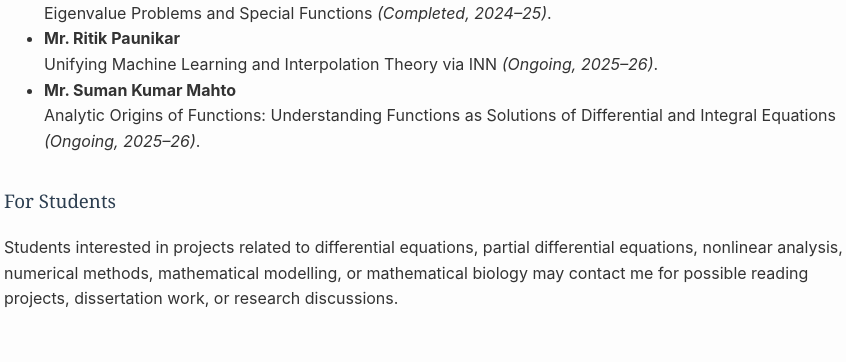
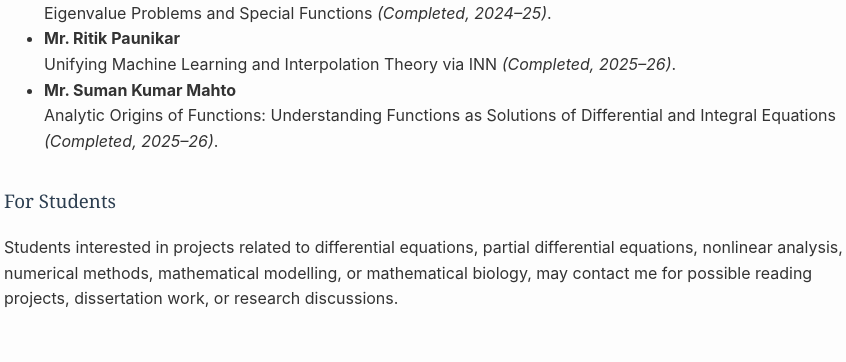
Before and after one commit to mohanmallick/mohanmallick.github.io, a plain HTML site: page teaching/index.html in a window 1280 px wide. Shown: the part 2477-2839 px from the top of the page, 211-1057 px from the left. Drawn offline with Linux system fonts and the light colour scheme.

Commit message:
Update project status from ongoing to completed

```diff
--- a/teaching/index.html
+++ b/teaching/index.html
@@ -311,13 +311,13 @@
       <li>
         <strong>Mr. Ritik Paunikar</strong><br>
         Unifying Machine Learning and Interpolation Theory via INN
-        <em>(Ongoing, 2025&ndash;26)</em>.
+        <em>(Completed, 2025&ndash;26)</em>.
       </li>
       <li>
         <strong>Mr. Suman Kumar Mahto</strong><br>
         Analytic Origins of Functions: Understanding Functions as Solutions of
         Differential and Integral Equations
-        <em>(Ongoing, 2025&ndash;26)</em>.
+        <em>(Completed, 2025&ndash;26)</em>.
       </li>
     </ul>
   </section>
@@ -327,7 +327,7 @@
     <p>
       Students interested in projects related to differential equations,
       partial differential equations, nonlinear analysis, numerical methods,
-      mathematical modelling, or mathematical biology may contact me for possible
+      mathematical modelling, or mathematical biology, may contact me for possible
       reading projects, dissertation work, or research discussions.
     </p>
   </section>
```
